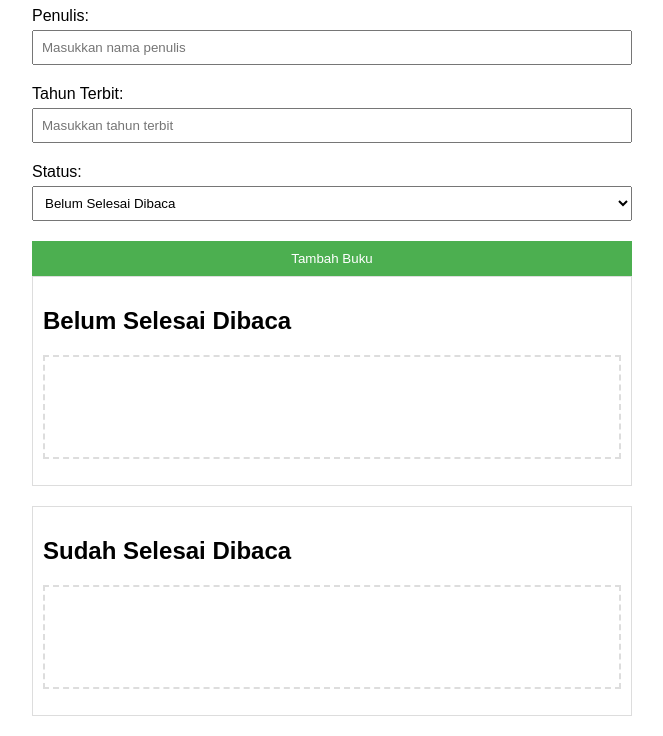
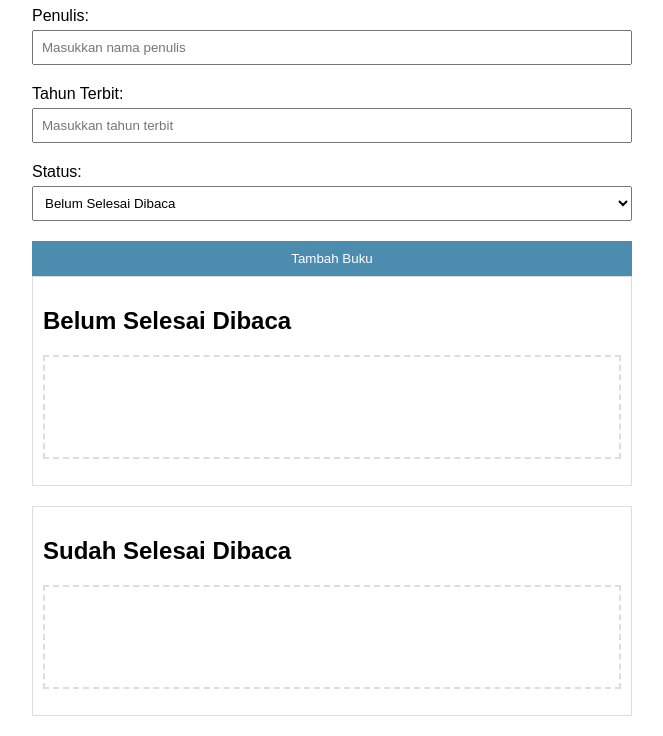
Before and after one commit to xxndrew-mr/book-management-web, a plain HTML site: page index.html in a window 1280 px wide. Shown: the part 151-887 px from the top of the page, without its empty margins (308-971 px from the left). Drawn offline with Linux system fonts and the light colour scheme.

Commit message:
ganti warna button

```diff
--- a/styles.css
+++ b/styles.css
@@ -27,7 +27,7 @@ input, select {
 button {
   width: 100%;
   padding: 10px;
-  background-color: #4caf50;
+  background-color: #4c8caf;
   color: white;
   border: none;
   cursor: pointer;
```
